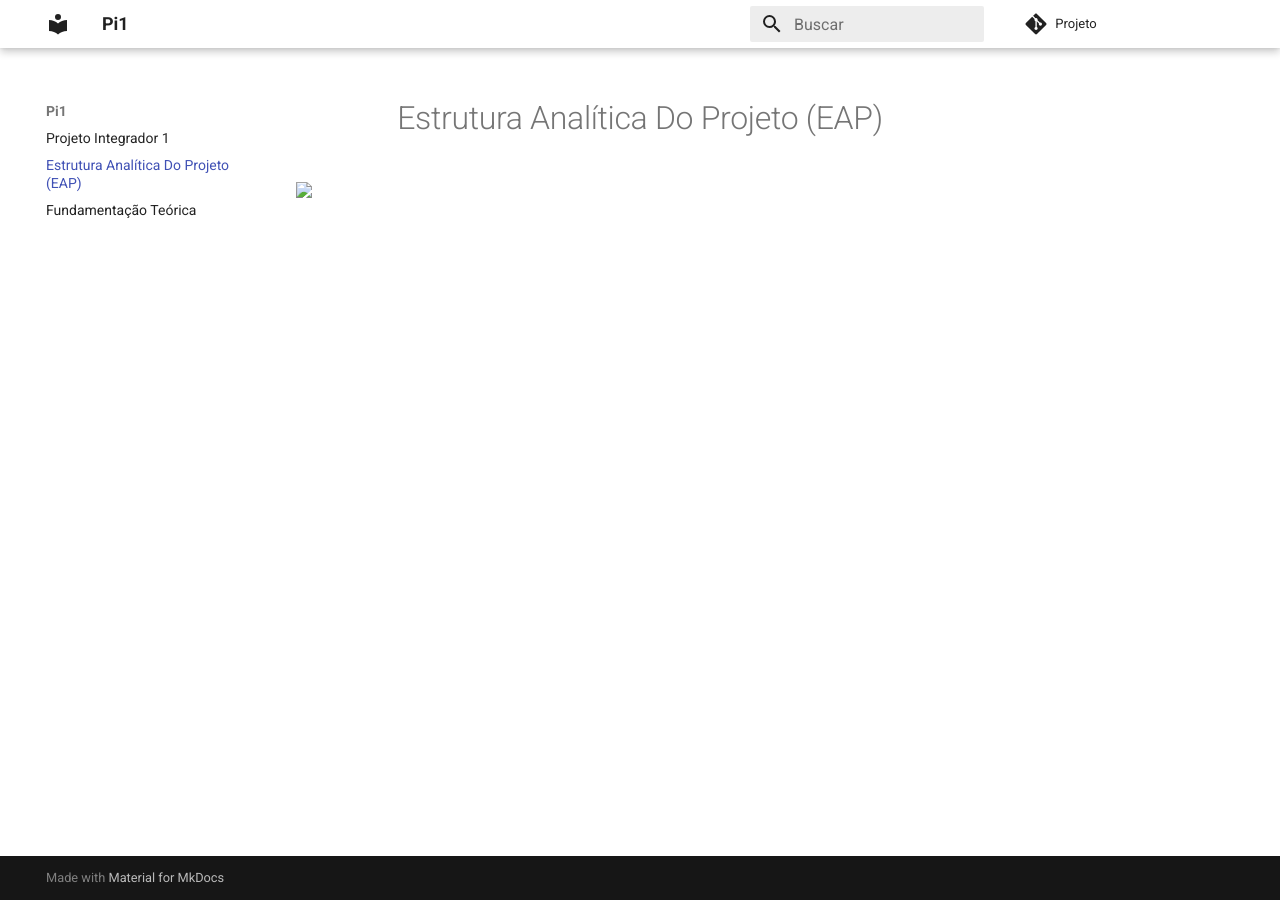
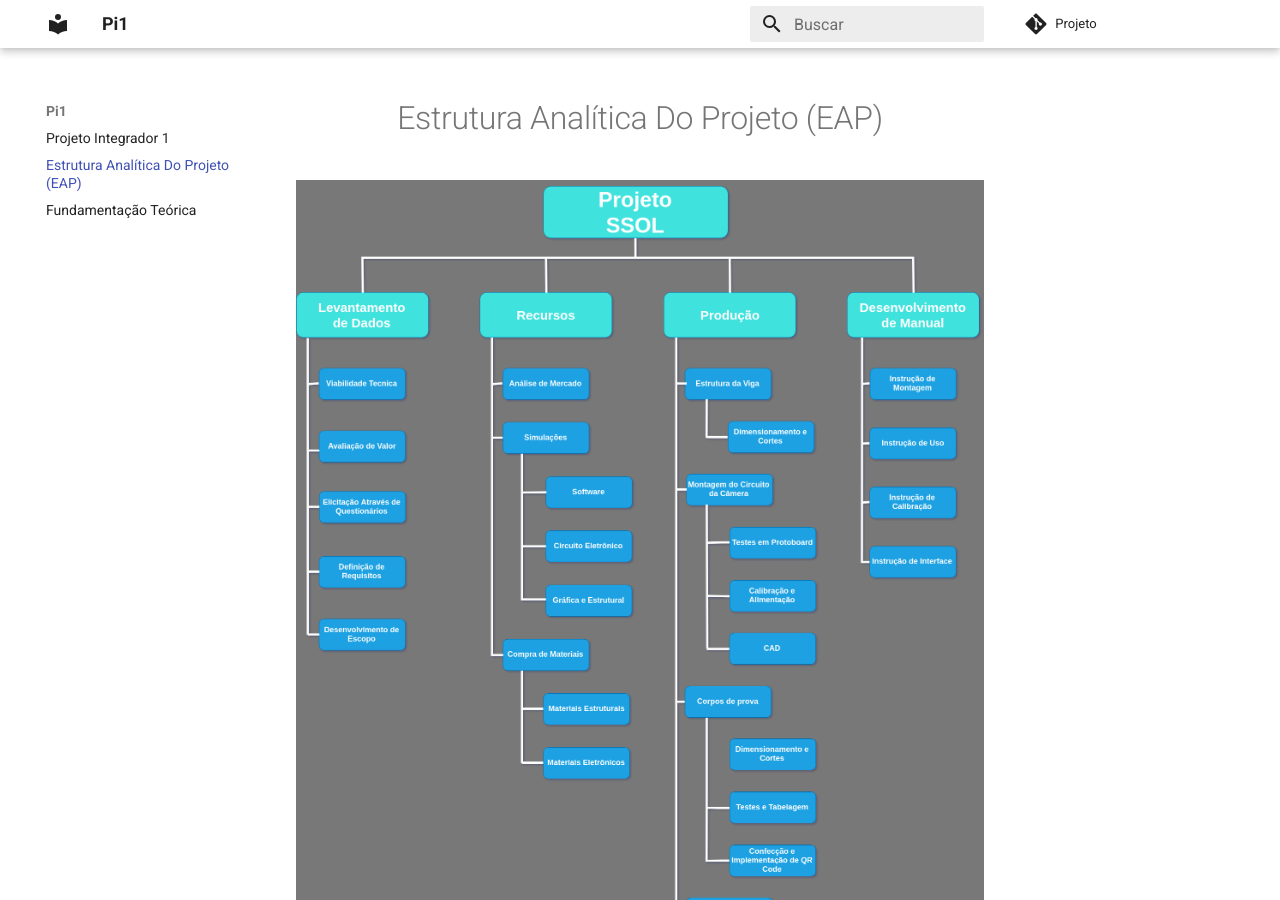
Before and after one commit to ssol-organization/Wiki, an MkDocs documentation site: the page built from docs/eap.md, in a window 1280 px wide and 900 px high. Built offline with MkDocs 1.6.1 and Material for MkDocs 9.7.7, drawn with Linux system fonts in a browser that asks for light colours; comment, search, counter and statistics services are not loaded.

Commit message:
Update EAP

```diff
--- a/docs/eap.md
+++ b/docs/eap.md
@@ -1,3 +1,3 @@
 # Estrutura Analítica Do Projeto (EAP)
 
-<img src=images/EAP_SSOL.png>
+![EAP](images/EAP_SSOL.png)
```
